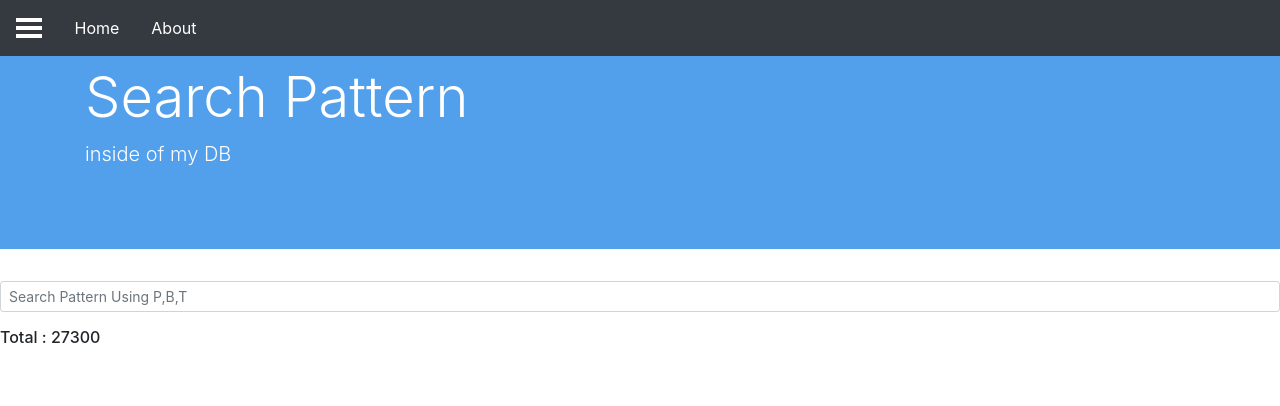
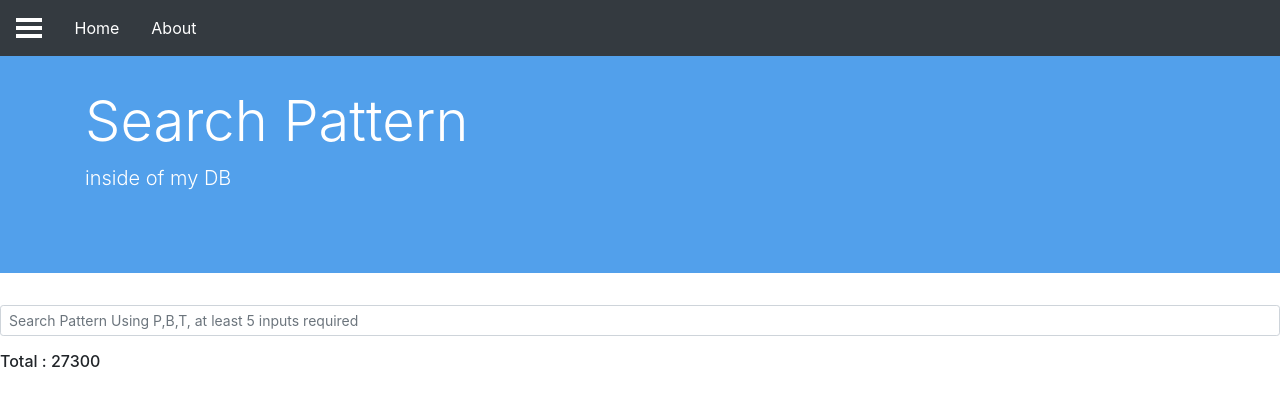
Before and after one commit to cpro95/bacca-search, a React (Create React App) app: page / in a window 1280 px wide. Shown: the top 406 px of the page. Built offline with nearby package versions, Linux system fonts and the light colour scheme.

Commit message:
search inputs are at least 5

```diff
--- a/src/components/header.js
+++ b/src/components/header.js
@@ -15,7 +15,7 @@ const Header = () => {
         className="jumbotron jumbotron-fluid"
         style={heroStyle}
       >
-        <div className="container">
+        <div className="container pt-4">
           <h1 className="display-4 text-white">Search Pattern</h1>
           <p className="lead text-white">inside of my DB</p>
         </div>
--- a/src/routes/listAll.js
+++ b/src/routes/listAll.js
@@ -1,8 +1,7 @@
-import React, { useState } from "react";
-import * as deckDB from "../allresult.json";
-import Header from "../components/header";
-import { Link } from "react-router-dom";
-
+import React, { useState } from 'react';
+import * as deckDB from '../allresult.json';
+import Header from '../components/header';
+import { Link } from 'react-router-dom';
 
 const ListAll = () => {
   // importing array from files returns Object, your data is Object.default
@@ -12,8 +11,10 @@ const ListAll = () => {
     bankerCount: 0,
     tieCount: 0
   };
+  var leastSearchNumber = 5;
 
-  const [search, setSearch] = useState("");
+  const [search, setSearch] = useState('');
+  // deck is results of play
   const [deck, setDeck] = useState(totalDeck);
   const [counted, setCounted] = useState(countedResult);
 
@@ -25,13 +26,13 @@ const ListAll = () => {
     };
     arr.map(item => {
       switch (item[count]) {
-        case "P":
+        case 'P':
           countedResult.playerCount++;
           break;
-        case "B":
+        case 'B':
           countedResult.bankerCount++;
           break;
-        case "T":
+        case 'T':
           countedResult.tieCount++;
           break;
         default:
@@ -44,13 +45,15 @@ const ListAll = () => {
   const handleChange = e => {
     e.target.value = e.target.value.toUpperCase();
     setSearch(e.target.value);
+    // at least 5 search inputs
+    if (e.target.value.trim().length >= leastSearchNumber) {
       var filteredDeck = totalDeck.filter(dd => {
         // startsWith function return true or false
         if (dd.toUpperCase().startsWith(e.target.value.toUpperCase()))
           return true;
         else return false;
       });
-    if (e.target.value.trim() !== "") {
+      if (e.target.value.trim() !== '') {
         setDeck(filteredDeck);
         var returnedResult = guessNext(
           filteredDeck,
@@ -58,6 +61,7 @@ const ListAll = () => {
         );
         setCounted(returnedResult);
       } else setDeck(totalDeck);
+    }
   };
 
   return (
@@ -72,19 +76,19 @@ const ListAll = () => {
           value={search}
           autoFocus
           onChange={handleChange}
-          placeholder="Search Pattern Using P,B,T"
+          placeholder="Search Pattern Using P,B,T, at least 5 inputs required"
         />
       </div>
       <h6>Total : {deck.length}</h6>
-      {search ? (
+      {search.length >= leastSearchNumber ? (
         <table className="table table-striped">
           <thead className="thead-dark">
             <tr>
               <th scope="col">
                 [Next Guess] P = {counted.playerCount}(
-                {((counted.playerCount / deck.length) * 100).toFixed(0)}%) / B ={" "}
+                {((counted.playerCount / deck.length) * 100).toFixed(0)}%) / B ={' '}
                 {counted.bankerCount}(
-                {((counted.bankerCount / deck.length) * 100).toFixed(0)}%) / T ={" "}
+                {((counted.bankerCount / deck.length) * 100).toFixed(0)}%) / T ={' '}
                 {counted.tieCount}(
                 {((counted.tieCount / deck.length) * 100).toFixed(0)}%)
               </th>
@@ -108,7 +112,7 @@ const ListAll = () => {
           </tbody>
         </table>
       ) : (
-        <div></div>
+        <div />
       )}
     </section>
   );
```
Lines whose indentation alone changed are shown as unchanged.
